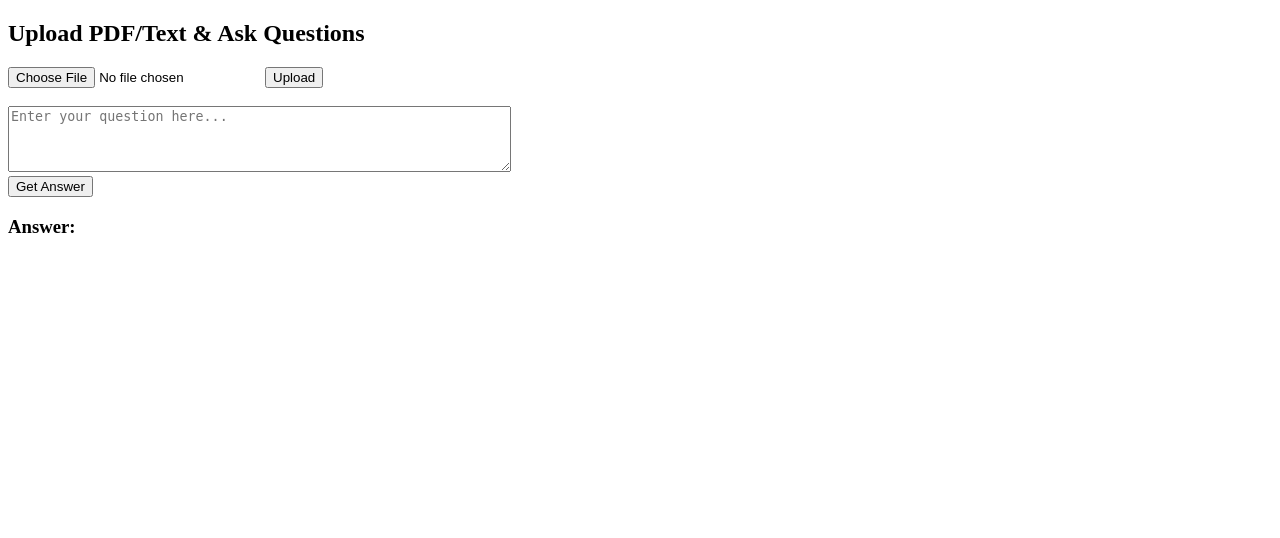
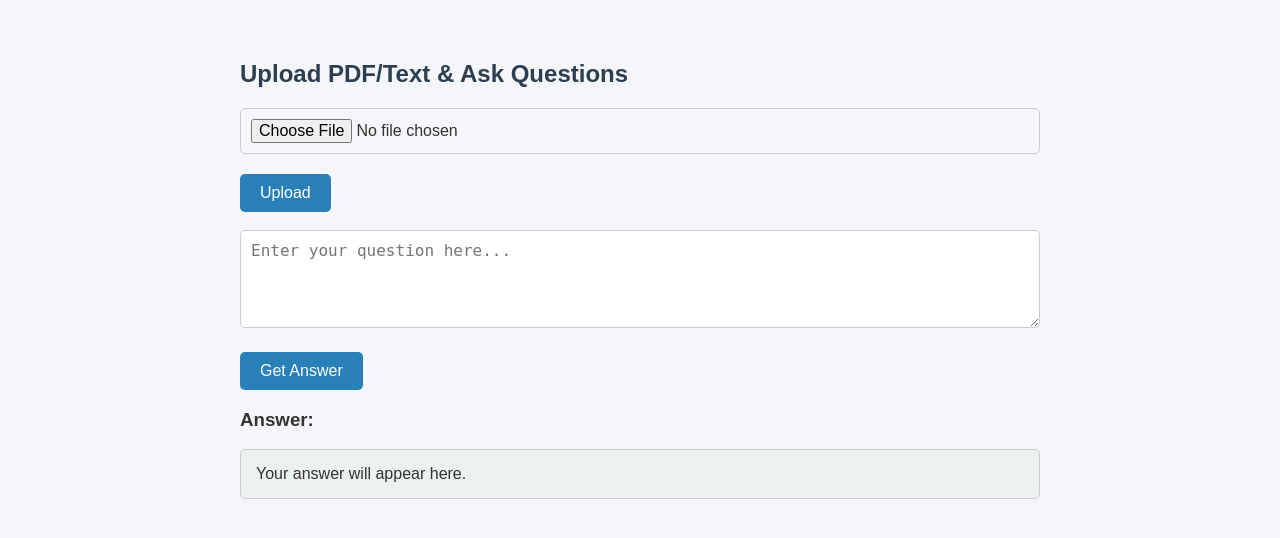
Before and after one commit to kirtimukha-0/Api.Gemini, a Flask app: page / in a window 1280 px wide. Shown: the top 538 px of the page. Run offline with Flask 3, Linux system fonts and the light colour scheme.

Commit message:
Update index.html

```diff
--- a/templates/index.html
+++ b/templates/index.html
@@ -3,6 +3,56 @@
 <head>
   <meta charset="UTF-8">
   <title>PDF QA with Gemini</title>
+  <style>
+    body {
+      font-family: Arial, sans-serif;
+      background-color: #f4f6f9;
+      padding: 40px;
+      max-width: 800px;
+      margin: auto;
+      color: #333;
+    }
+
+    h2 {
+      color: #2c3e50;
+    }
+
+    input[type="file"],
+    textarea {
+      width: 100%;
+      margin-bottom: 10px;
+      padding: 10px;
+      font-size: 16px;
+      border-radius: 5px;
+      border: 1px solid #ccc;
+      box-sizing: border-box;
+    }
+
+    button {
+      padding: 10px 20px;
+      font-size: 16px;
+      background-color: #2980b9;
+      color: white;
+      border: none;
+      border-radius: 5px;
+      cursor: pointer;
+      margin-top: 10px;
+      margin-right: 10px;
+    }
+
+    button:hover {
+      background-color: #1c5980;
+    }
+
+    #answer {
+      background: #ecf0f1;
+      padding: 15px;
+      border-radius: 5px;
+      border: 1px solid #ccc;
+      margin-top: 15px;
+      white-space: pre-wrap;
+    }
+  </style>
 </head>
 <body>
   <h2>Upload PDF/Text & Ask Questions</h2>
@@ -11,11 +61,11 @@
   <button onclick="uploadFile()">Upload</button>
 
   <br><br>
-  <textarea id="question" placeholder="Enter your question here..." rows="4" cols="60"></textarea><br>
+  <textarea id="question" placeholder="Enter your question here..." rows="4"></textarea><br>
   <button onclick="askQuestion()">Get Answer</button>
 
   <h3>Answer:</h3>
-  <div id="answer"></div>
+  <div id="answer">Your answer will appear here.</div>
 
   <script>
     const BASE_URL = "https://api-gemini-abb9.onrender.com";
```
